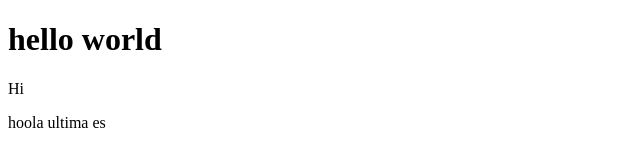
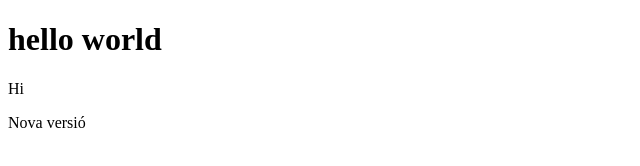
Before and after one commit to saxero/Gitty-the-First, a plain HTML site: page index.html in a window 1280 px wide. Shown: the full height of the page, 0-640 px from the left. Drawn offline with Linux system fonts and the light colour scheme.

Commit message:
Nova versio

```diff
--- a/index.html
+++ b/index.html
@@ -9,7 +9,6 @@
 <body>
     <h1>hello world </h1>
     <p>Hi</p>
-    hoola
-    ultima es
+    <p>Nova versió</p>
 </body>
 </html>
```
